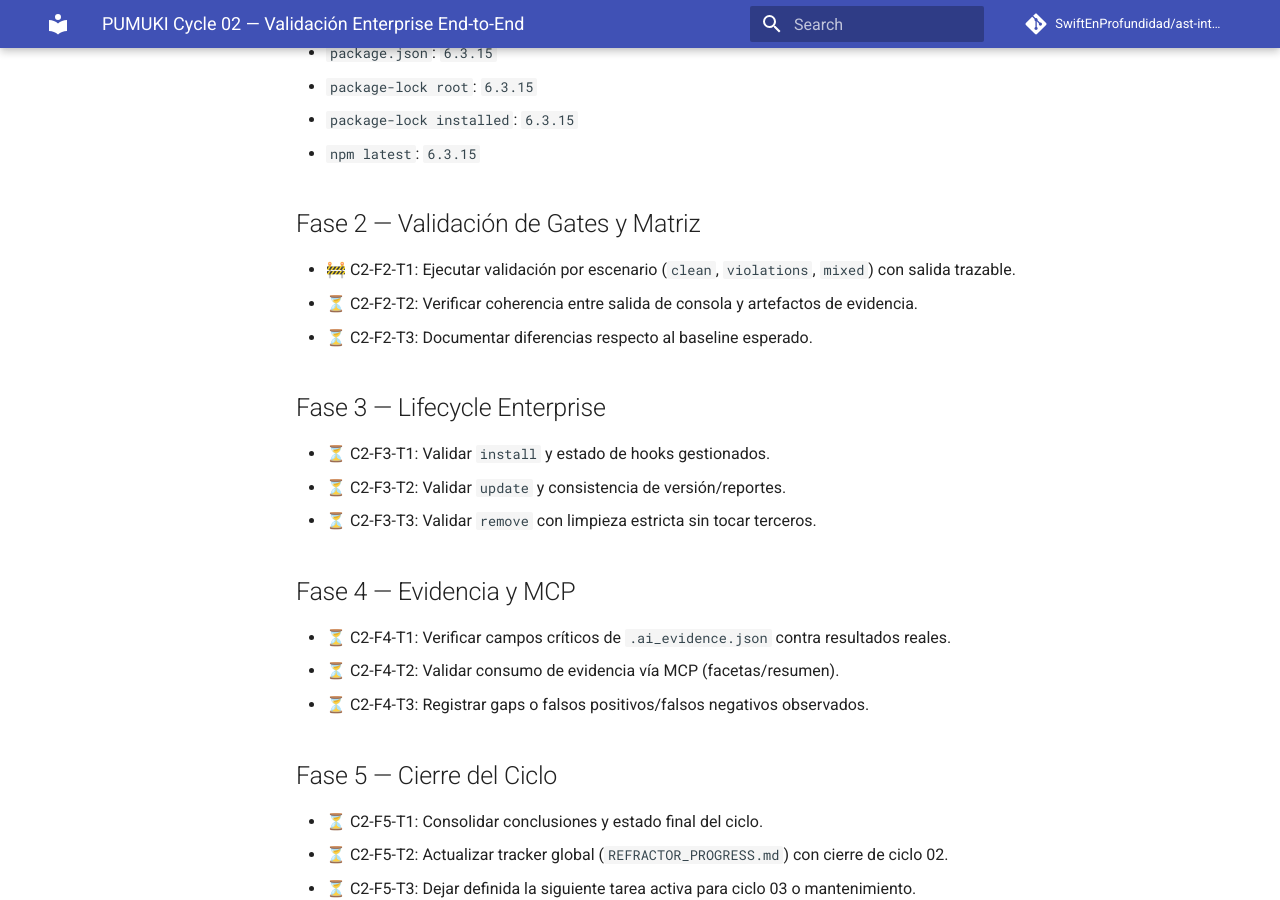
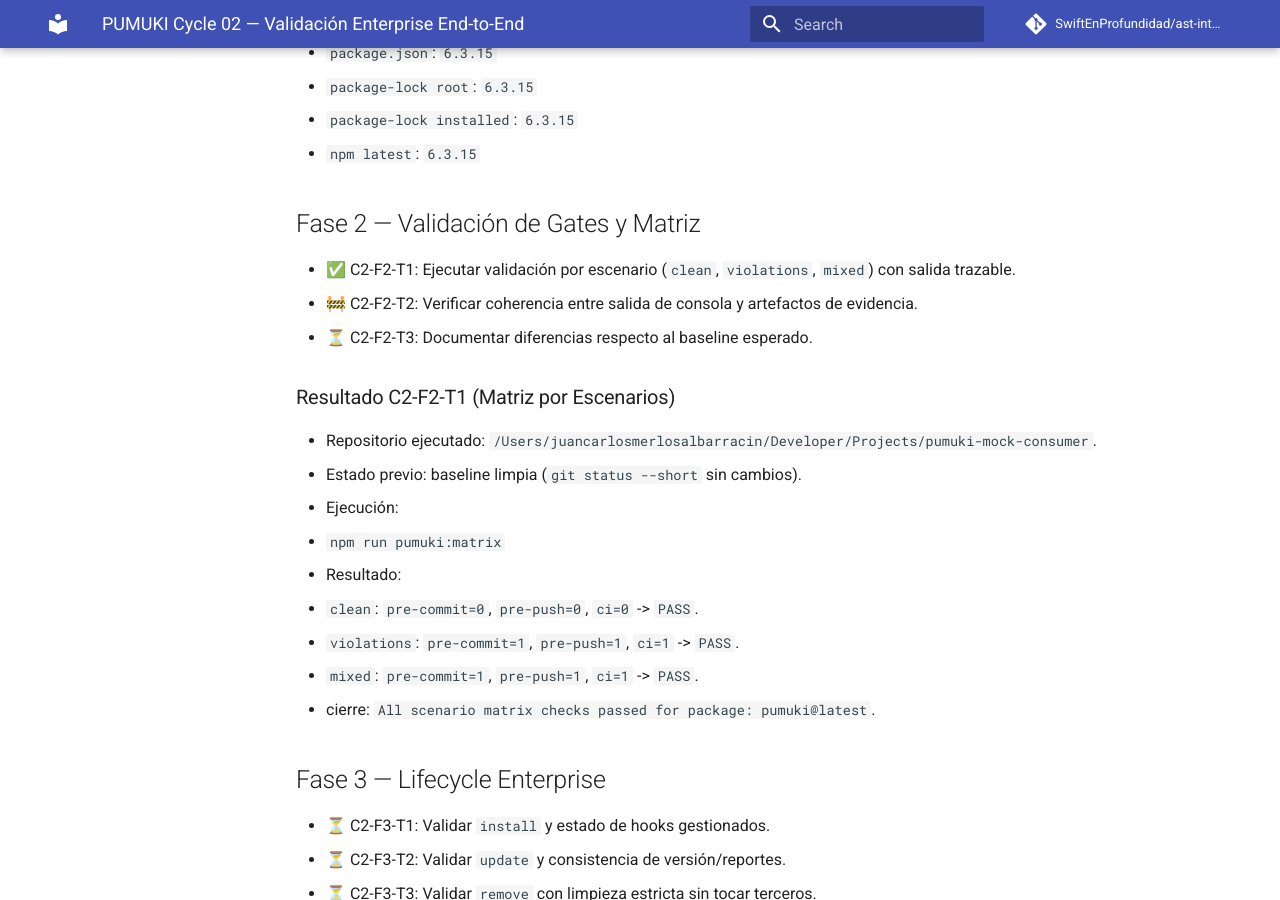
Before and after one commit to SwiftEnProfundidad/ast-intelligence-hooks, an MkDocs documentation site: the page built from docs/PUMUKI_CYCLE_02_ENTERPRISE_VALIDATION.md, in a window 1280 px wide and 900 px high, scrolled down 3440 px. Built offline with MkDocs 1.6.1 and Material for MkDocs 9.7.7, drawn with Linux system fonts in a browser that asks for light colours; comment, search, counter and statistics services are not loaded.

Commit message:
docs(cycle-02): complete C2-F2-T1 and advance to C2-F2-T2

```diff
--- a/docs/PUMUKI_CYCLE_02_ENTERPRISE_VALIDATION.md
+++ b/docs/PUMUKI_CYCLE_02_ENTERPRISE_VALIDATION.md
@@ -98,9 +98,20 @@ Ejecutar un ciclo completo, finito y verificable de validación enterprise de Pu
   - `npm latest`: `6.3.15`
 
 ## Fase 2 — Validación de Gates y Matriz
-- 🚧 C2-F2-T1: Ejecutar validación por escenario (`clean`, `violations`, `mixed`) con salida trazable.
-- ⏳ C2-F2-T2: Verificar coherencia entre salida de consola y artefactos de evidencia.
+- ✅ C2-F2-T1: Ejecutar validación por escenario (`clean`, `violations`, `mixed`) con salida trazable.
+- 🚧 C2-F2-T2: Verificar coherencia entre salida de consola y artefactos de evidencia.
 - ⏳ C2-F2-T3: Documentar diferencias respecto al baseline esperado.
+
+### Resultado C2-F2-T1 (Matriz por Escenarios)
+- Repositorio ejecutado: `/Users/juancarlosmerlosalbarracin/Developer/Projects/pumuki-mock-consumer`.
+- Estado previo: baseline limpia (`git status --short` sin cambios).
+- Ejecución:
+  - `npm run pumuki:matrix`
+- Resultado:
+  - `clean`: `pre-commit=0`, `pre-push=0`, `ci=0` -> `PASS`.
+  - `violations`: `pre-commit=1`, `pre-push=1`, `ci=1` -> `PASS`.
+  - `mixed`: `pre-commit=1`, `pre-push=1`, `ci=1` -> `PASS`.
+  - cierre: `All scenario matrix checks passed for package: pumuki@latest`.
 
 ## Fase 3 — Lifecycle Enterprise
 - ⏳ C2-F3-T1: Validar `install` y estado de hooks gestionados.
```
Also changed, not shown: docs/REFRACTOR_PROGRESS.md (+2 -1 lines).
